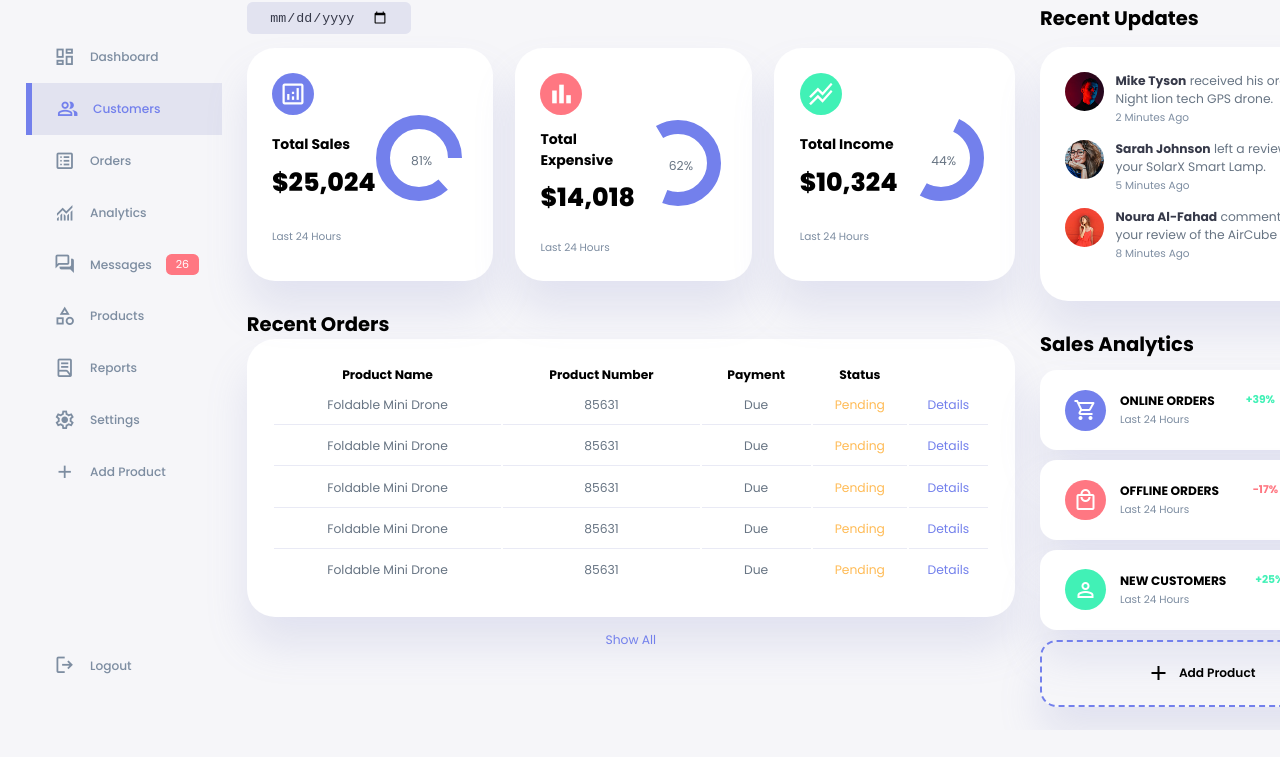
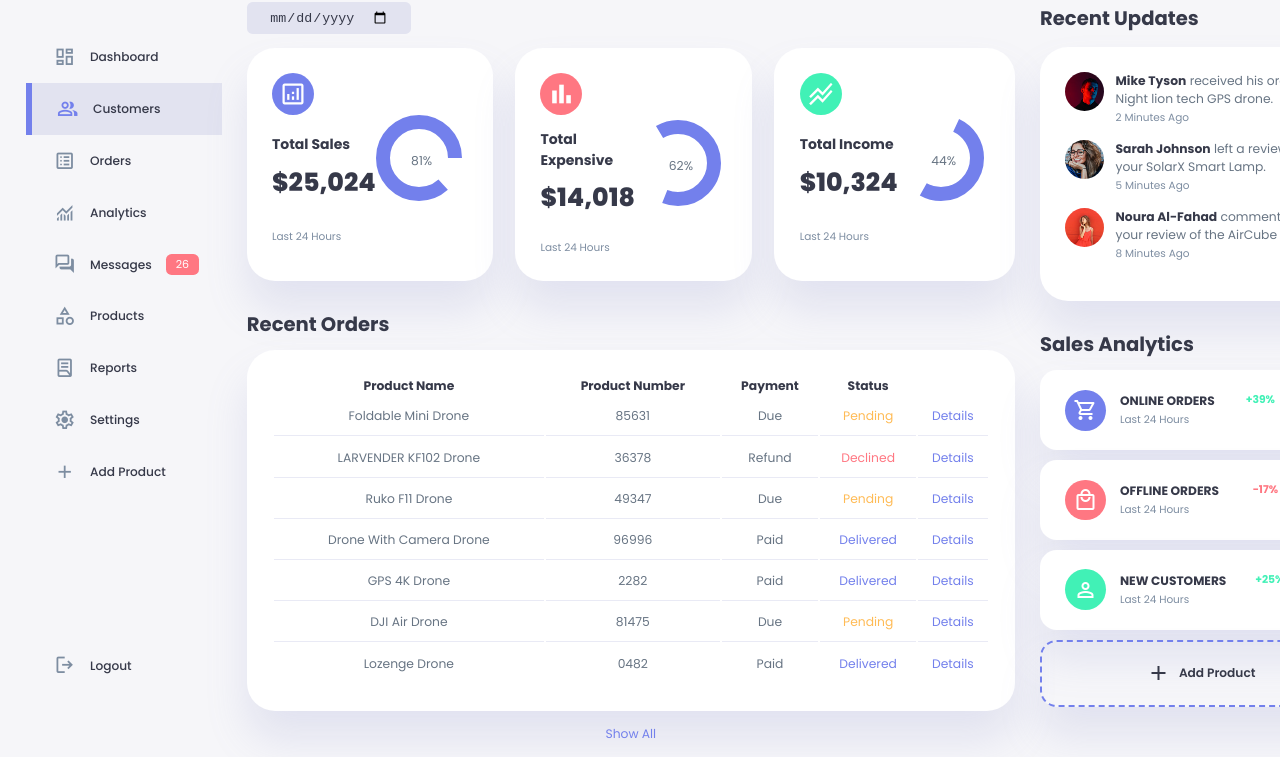
Before and after one commit to Hassan-Hammoud/AdminDashboard-W5, a plain HTML site: page index.html in a window 1280 px wide. Shown: the part 70-827 px from the top of the page. Before the commit the page ends 800 px from the top, so only its background shows below. Drawn offline with nearby package versions, Linux system fonts and the light colour scheme.

Commit message:
finished Show Menu, Change Theme, Fill Orders In Table

```diff
--- a/index.html
+++ b/index.html
@@ -57,7 +57,7 @@
           <a href="#"
             ><span class="material-symbols-outlined"> forum </span>
             <h3>Messages</h3>
-            <span class="message-count">26</span></a
+            <small class="message-count">26</small></a
           >
           <a href="#"
             ><span class="material-symbols-outlined"> category </span>
@@ -169,7 +169,7 @@
               </tr>
             </thead>
             <tbody>
-              <tr>
+              <!-- <tr>
                 <td>Foldable Mini Drone</td>
                 <td>85631</td>
                 <td>Due</td>
@@ -206,7 +206,7 @@
                 <td>Due</td>
                 <td class="warning">Pending</td>
                 <td class="primary">Details</td>
-              </tr>
+              </tr> -->
             </tbody>
           </table>
           <a href="#">Show All</a>
@@ -337,6 +337,7 @@
       </div>
       <!----------------------- END RIGHT SECTION ----------------------->
     </div>
+    <script src="orders.js"></script>
     <script src="index.js"></script>
     <!-- four hours and 38 minutes left -->
   </body>
--- a/index.js
+++ b/index.js
@@ -0,0 +1,47 @@
+// Show Menu //
+
+const sideMenu = document.querySelector("aside");
+const menuBtn = document.querySelector("#menu-btn");
+const closeBtn = document.querySelector("#close-btn");
+const themeToggler = document.querySelector(".theme-toggler");
+
+menuBtn.addEventListener("click", () => {
+  sideMenu.style.display = "block";
+});
+closeBtn.addEventListener("click", () => {
+  sideMenu.style.display = "none";
+});
+
+// Show Menu //
+
+// Change Them //
+themeToggler.addEventListener("click", () => {
+  document.body.classList.toggle("dark-theme-variables");
+
+  themeToggler.querySelector("span:nth-child(1)").classList.toggle("active");
+  themeToggler.querySelector("span:nth-child(2)").classList.toggle("active");
+});
+// Change Them //
+
+// FILL ORDERS IN TABLE //
+Orders.forEach((order) => {
+  const tr = document.createElement("tr");
+
+  tr.innerHTML = `
+    <td>${order.productName}</td>
+    <td>${order.productNumber}</td>
+    <td>${order.paymentStatus}</td>
+    <td class="${
+      order.shipping === "Declined"
+        ? "danger"
+        : order.shipping === "Pending"
+        ? "warning"
+        : "primary"
+    }">
+      ${order.shipping}
+    </td>
+    <td class="primary">Details</td>
+  `;
+
+  document.querySelector("table tbody").appendChild(tr);
+});
--- /dev/null
+++ b/orders.js
@@ -0,0 +1,44 @@
+const Orders = [
+  {
+    productName: "Foldable Mini Drone",
+    productNumber: "85631",
+    paymentStatus: "Due",
+    shipping: "Pending",
+  },
+  {
+    productName: "LARVENDER KF102 Drone",
+    productNumber: "36378",
+    paymentStatus: "Refund",
+    shipping: "Declined",
+  },
+  {
+    productName: "Ruko F11 Drone",
+    productNumber: "49347",
+    paymentStatus: "Due",
+    shipping: "Pending",
+  },
+  {
+    productName: "Drone With Camera Drone",
+    productNumber: "96996",
+    paymentStatus: "Paid",
+    shipping: "Delivered",
+  },
+  {
+    productName: "GPS 4K Drone",
+    productNumber: "2282",
+    paymentStatus: "Paid",
+    shipping: "Delivered",
+  },
+  {
+    productName: "DJI Air Drone",
+    productNumber: "81475",
+    paymentStatus: "Due",
+    shipping: "Pending",
+  },
+  {
+    productName: "Lozenge Drone",
+    productNumber: "0482",
+    paymentStatus: "Paid",
+    shipping: "Delivered",
+  },
+];
--- a/style.css
+++ b/style.css
@@ -43,6 +43,15 @@
 
   --padding-1: 1.2rem;
 
+  --box-shadow: 0 2rem 3rem var(--color-light);
+}
+
+.dark-theme-variables {
+  --color-background: #181a1e;
+  --color-white: #202528;
+  --color-dark: #edeffd;
+  --color-dark-variant: #a3bdcc;
+  --color-light: rgba(0, 0, 0, 0.4);
   --box-shadow: 0 2rem 3rem var(--color-light);
 }
 
@@ -94,14 +103,17 @@ img {
 h1 {
   font-weight: 800;
   font-size: 1.8rem;
+  color: var(--color-dark);
 }
 
 h2 {
   font-size: 1.4rem;
+  color: var(--color-dark);
 }
 
 h3 {
   font-size: 0.87rem;
+  color: var(--color-dark);
 }
 
 h4 {
@@ -229,11 +241,13 @@ aside .sidebar a.active span {
   margin-left: calc(1rem - 3px);
 }
 
-aside .sidebar a:hover {
+aside .sidebar a:hover h3 {
   color: var(--color-primary);
 }
 
 aside .sidebar a:hover span {
+  color: var(--color-primary);
+
   margin-left: 1rem;
 }
 
@@ -243,6 +257,10 @@ aside .sidebar .message-count {
   font-size: 11px;
   padding: 2px 10px;
   border-radius: var(--border-radius-1);
+}
+
+aside .sidebar a:hover .message-count {
+  /* color: var(--color-dark); */
 }
 /************** END ASIDE BAR SECTION **************/
 
@@ -372,7 +390,7 @@ main .recent-orders {
 }
 
 main .recent-orders h2 {
-  margin-top: 0.8rem;
+  margin: 0.8rem 0;
 }
 
 main .recent-orders table {
@@ -387,6 +405,10 @@ main .recent-orders table {
 
 main .recent-orders table:hover {
   box-shadow: none;
+}
+
+main .recent-orders table th {
+  color: var(--color-dark);
 }
 
 main table tbody td {
@@ -445,6 +467,7 @@ main .recent-orders a {
   display: flex;
   align-items: center;
   justify-content: center;
+  color: var(--color-dark);
 }
 
 .right .theme-toggler span.active {
@@ -546,6 +569,11 @@ main .recent-orders a {
   justify-content: center;
 }
 
+.right .sales-analytics .add-product:hover {
+  background-color: var(--color-primary);
+  color: var(--color-white);
+}
+
 .right .sales-analytics .add-product > div {
   display: flex;
   align-items: center;
@@ -554,6 +582,10 @@ main .recent-orders a {
 
 .right .sales-analytics .add-product > div h3 {
   font-weight: 600;
+}
+
+.right .sales-analytics .add-product > div span {
+  color: var(--color-dark);
 }
 /************** END SALES ANALYTICS SECTION **************/
 
@@ -618,7 +650,7 @@ main .recent-orders a {
 
   aside {
     position: fixed;
-    left: 0;
+    left: -100%;
     background: var(--color-white);
     width: 18rem;
     z-index: 3;
@@ -626,6 +658,13 @@ main .recent-orders a {
     height: 100vh;
     padding-right: var(--card-padding);
     display: none;
+    animation: showMenu 400ms ease forwards;
+  }
+
+  @keyframes showMenu {
+    to {
+      left: 0;
+    }
   }
 
   aside .logo {
```
